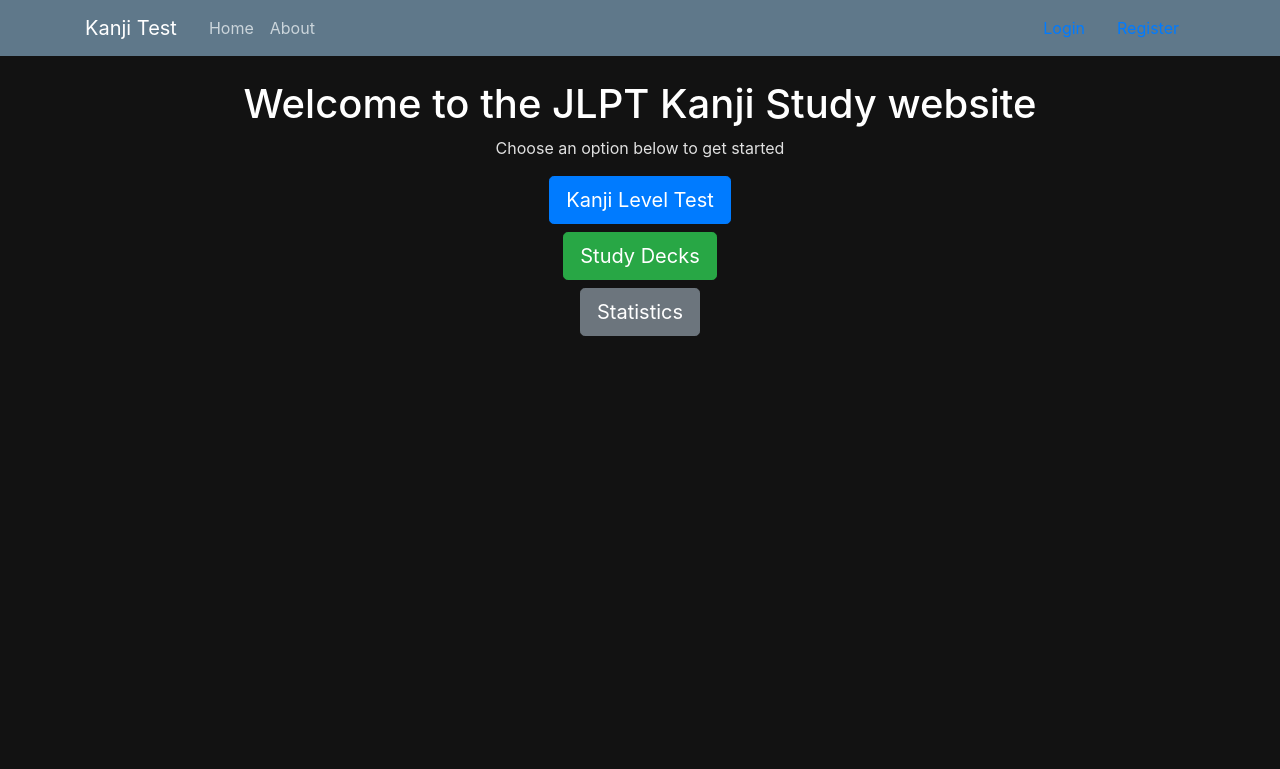
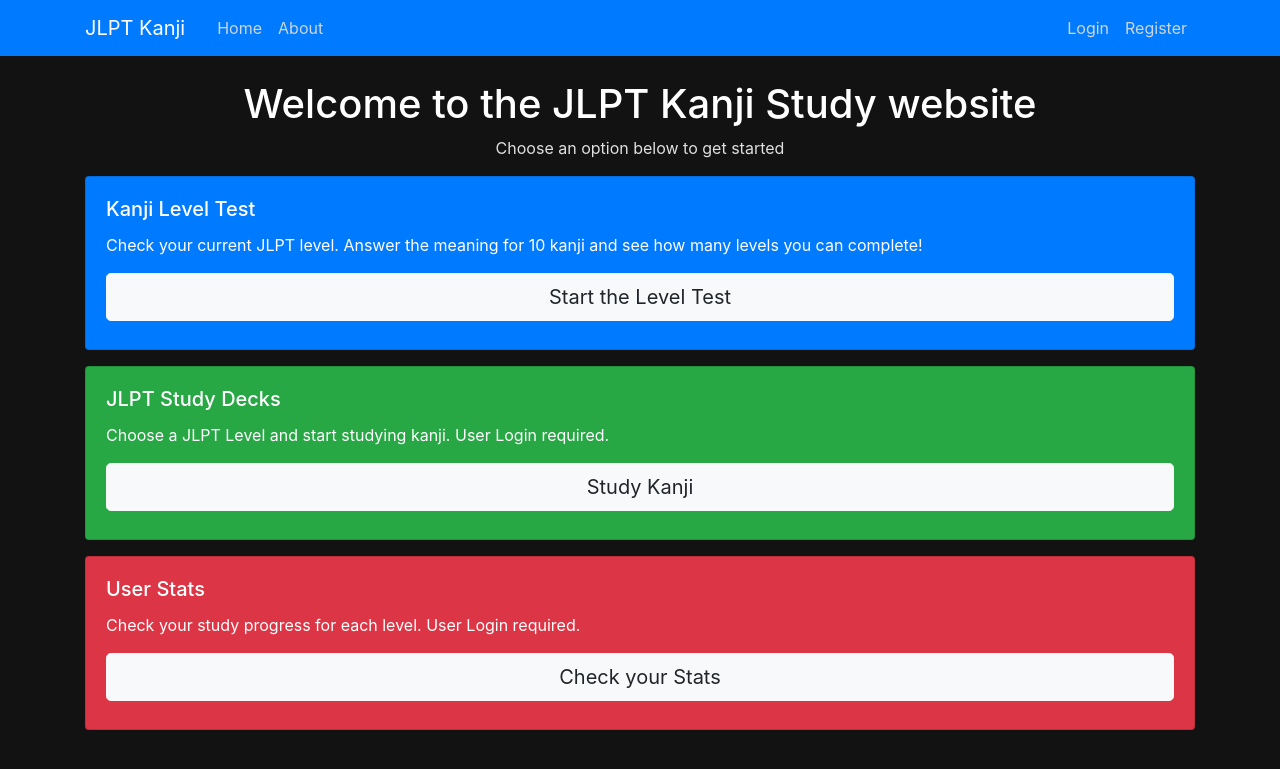
Before and after one commit to just1nt1me/kanji_app, a Django app: page / in a window 1280 px wide. Shown: the top 769 px of the page. Run offline with Django 4.2, Linux system fonts and the light colour scheme; parts of the project's set-up code (start-up, migrations or seed data) failed here and were passed over; some libraries are stand-ins or nearby versions.

Commit message:
redesign homepage layout

```diff
--- a/level_test/templates/level-test/base.html
+++ b/level_test/templates/level-test/base.html
@@ -19,9 +19,9 @@
 </head>
 <body>
     <header class="site-header">
-      <nav class="navbar navbar-expand-md navbar-dark bg-steel fixed-top">
+      <nav class="navbar navbar-expand-md navbar-dark bg-primary fixed-top">
         <div class="container">
-          <a class="navbar-brand mr-4" href="{% url 'level-test-home' %}">Kanji Test</a>
+          <a class="navbar-brand mr-4" href="{% url 'level-test-home' %}">JLPT Kanji</a>
           <button class="navbar-toggler" type="button" data-toggle="collapse" data-target="#navbarToggle" aria-controls="navbarToggle" aria-expanded="false" aria-label="Toggle navigation">
           <span class="navbar-toggler-icon"></span>
           </button>
@@ -30,12 +30,14 @@
               <a class="nav-item nav-link" href="{% url 'level-test-home' %}">Home</a>
               <a class="nav-item nav-link" href="{% url 'level-test-about' %}">About</a>
             </div>
+            <div class="navbar-nav">
               {% if user.is_authenticated %}
                   <a class="nav-item nav-link" href="{% url 'logout' %}">Logout</a>
               {% else %}
                 <a class="nav-item nav-link" href="{% url 'login' %}">Login</a>
                 <a class="nav-item nav-link" href="{% url 'register' %}">Register</a>
               {% endif %}
+            </div>
           </div>
         </div>
       </nav>
--- a/level_test/templates/level-test/home.html
+++ b/level_test/templates/level-test/home.html
@@ -10,16 +10,32 @@
 <main role="main" class="container">
   <h1 class="text-center">Welcome to the JLPT Kanji Study website</h1>
   <p class="text-center">Choose an option below to get started</p>
-  <div class="row justify-content-center">
-    <form action="{% url 'start_test' %}" method="get">
-      <button type="submit" class="btn btn-primary btn-lg mb-2">Kanji Level Test</button>
-    </form>
+  <div class="card text-white bg-primary mb-3">
+    <div class="card-body">
+      <h5 class="card-title">Kanji Level Test</h5>
+      <p class="card-text">Check your current JLPT level. Answer the meaning for 10 kanji and see how many levels you can complete!</p>
+      <form action="{% url 'start_test' %}" method="get">
+        <button type="submit" class="btn btn-light btn-lg btn-block mb-2">Start the Level Test</button>
+      </form>
+    </div>
   </div>
-  <div class="row justify-content-center">
-    <a href="{% url 'study' %}" class="btn btn-success btn-lg mb-2">Study Decks</a>
+  <div class="card text-white bg-success mb-3">
+    <div class="card-body">
+      <h5 class="card-title">JLPT Study Decks</h5>
+      <p class="card-text">Choose a JLPT Level and start studying kanji. User Login required.</p>
+      <form action="{% url 'start_test' %}" method="get">
+        <button type="submit" class="btn btn-light btn-lg btn-block mb-2">Study Kanji</button>
+      </form>
+    </div>
   </div>
-  <div class="row justify-content-center">
-    <a href="#" class="btn btn-secondary btn-lg mb-2">Statistics</a>
+  <div class="card text-white bg-danger mb-3">
+    <div class="card-body">
+      <h5 class="card-title">User Stats</h5>
+      <p class="card-text">Check your study progress for each level. User Login required.</p>
+      <form action="{% url 'start_test' %}" method="get">
+        <button type="submit" class="btn btn-light btn-lg btn-block mb-2">Check your Stats</button>
+      </form>
+    </div>
   </div>
 </main>
 {% endblock content %}
```
